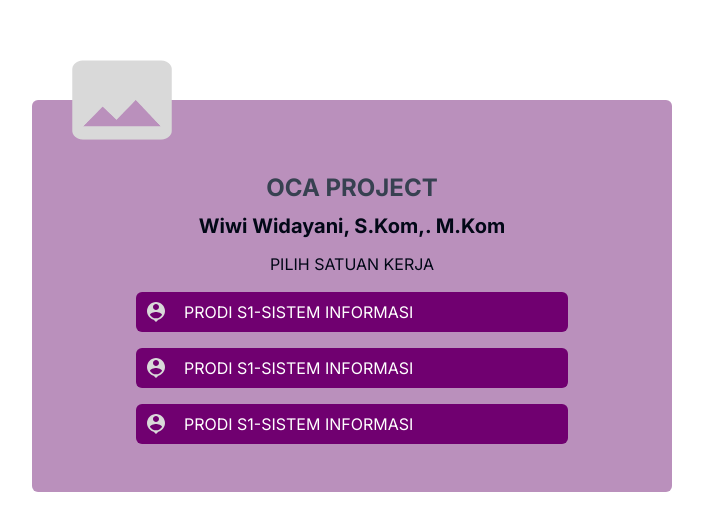
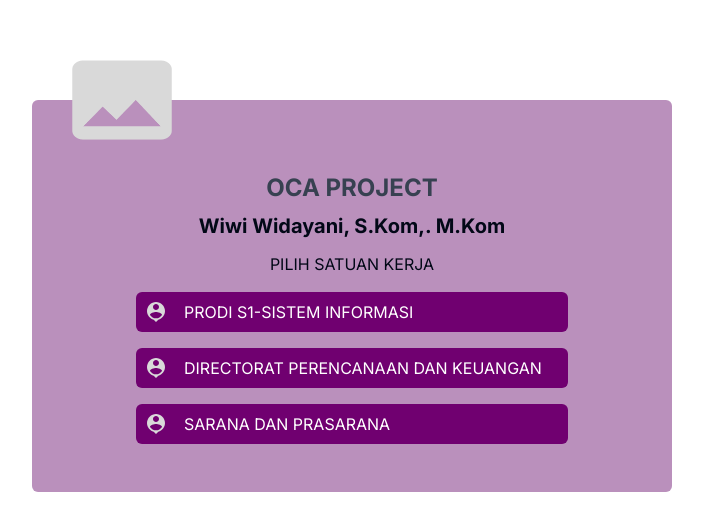
Before and after one commit to WakhidHasim/oca-frontend, a Next.js app: page /auth/verifikasi in a window 1280 px wide. Shown: the part 124-654 px from the top of the page, without its empty margins (288-991 px from the left). Built offline with nearby package versions, Linux system fonts and the light colour scheme.

Commit message:
update verifikasi page

```diff
--- a/app/auth/verifikasi/page.tsx
+++ b/app/auth/verifikasi/page.tsx
@@ -1,10 +1,26 @@
+import Lists from "@/components/auth/lists";
 import Image from "next/image";
+
+const data: any = [
+  {
+    icon: '/ic_baseline-person-pin.svg',
+    text: 'PRODI S1-SISTEM INFORMASI'
+  },
+  {
+    icon: '/ic_baseline-person-pin.svg',
+    text: 'DIRECTORAT PERENCANAAN DAN KEUANGAN'
+  },
+  {
+    icon: '/ic_baseline-person-pin.svg',
+    text: 'SARANA DAN PRASARANA'
+  }
+];
 
 export default function Verifikasi() {
   return (
     <div className="flex flex-col items-center justify-center h-screen">
       <div className="floating-verif-icon">
-        <Image src="/no-image.png" width={100} height={80} alt="No Image"/>
+        <Image src="/no-image.png" width={100} height={80} alt="No Image" />
       </div>
       <div className="bg-[#ba90bc] w-1/2 rounded-md p-8">
         <div className="text-center mt-10 mb-3">
@@ -13,32 +29,7 @@ export default function Verifikasi() {
         </div>
         <div>
           <h2 className="text-center"> PILIH SATUAN KERJA </h2>
-          <div className="w-3/4 mx-auto">
-            <div className="flex my-4 py-2 px-1 gap-2 bg-[#700070] rounded-md text-white">
-              <div className="px-1">
-                <Image src='/ic_baseline-person-pin.svg' width={24} height={24} alt="Icon" />
-              </div>
-              <div className="px-1">
-                PRODI S1-SISTEM INFORMASI
-              </div>
-            </div>
-            <div className="flex my-4 py-2 px-1 gap-2 bg-[#700070] rounded-md text-white">
-              <div className="px-1">
-                <Image src='/ic_baseline-person-pin.svg' width={24} height={24} alt="Icon" />
-              </div>
-              <div className="px-1">
-                PRODI S1-SISTEM INFORMASI
-              </div>
-            </div>
-            <div className="flex my-4 py-2 px-1 gap-2 bg-[#700070] rounded-md text-white">
-              <div className="px-1">
-                <Image src='/ic_baseline-person-pin.svg' width={24} height={24} alt="Icon" />
-              </div>
-              <div className="px-1">
-                PRODI S1-SISTEM INFORMASI
-              </div>
-            </div>
-          </div>
+          <Lists data={ data }/>
         </div>
       </div>
     </div>
--- /dev/null
+++ b/components/auth/item-list.tsx
@@ -0,0 +1,14 @@
+import Image from "next/image";
+
+export default function ItemList({ data }: any) {
+  return (
+    <div className="flex my-4 py-2 px-1 gap-2 bg-[#700070] rounded-md text-white">
+      <div className="px-1">
+        <Image src={data.icon} width={24} height={24} alt="Icon" />
+      </div>
+      <div className="px-1">
+        {data.text}
+      </div>
+    </div>
+  );
+}
--- a/components/auth/lists.tsx
+++ b/components/auth/lists.tsx
@@ -1,5 +1,14 @@
-export default function Lists() {
+import ItemList from "./item-list";
+
+export default function Lists({ data }: any) {
+
   return (
-    <div></div>
+    <div className="w-3/4 mx-auto">
+      {
+        data.map((d: any, i: number) => (
+          <ItemList data={d} key={`item-${i}`} />
+        ))
+      }
+    </div>
   );
 }
```
